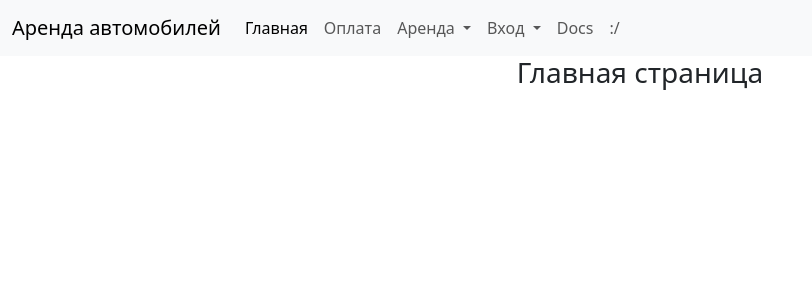
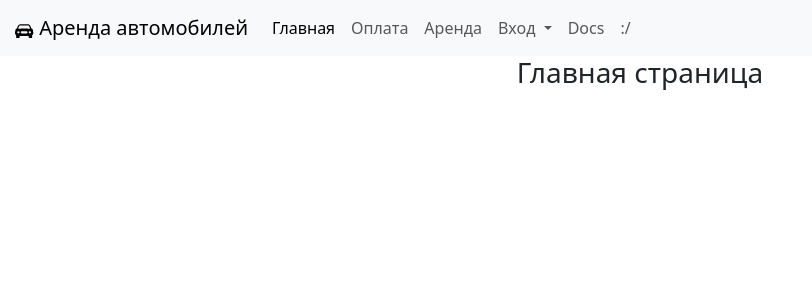
Before and after one commit to piton0pito/FastAPI_2.0, a FastAPI app: page /account in a window 1280 px wide. Shown: the top 300 px of the page, without its empty margins (0-812 px from the left). Run offline with FastAPI, Linux system fonts and the light colour scheme; parts of the project's set-up code (start-up, migrations or seed data) failed here and were passed over.

Commit message:
fix 16.07.2024-11:55

```diff
--- a/app/templates/navbar.html
+++ b/app/templates/navbar.html
@@ -1,6 +1,13 @@
 <nav class="navbar navbar-expand-lg bg-body-tertiary">
     <div class="container-fluid">
-      <a class="navbar-brand" href="/">Аренда автомобилей</a>
+      <a class="navbar-brand" href="/">
+        <i class="bi bi-car-front-fill">
+          <svg xmlns="http://www.w3.org/2000/svg" width="22" height="16" fill="currentColor" class="bi bi-car-front-fill" viewBox="0 0 14 14">
+            <path d="M2.52 3.515A2.5 2.5 0 0 1 4.82 2h6.362c1 0 1.904.596 2.298 1.515l.792 1.848c.075.175.21.319.38.404.5.25.855.715.965 1.262l.335 1.679q.05.242.049.49v.413c0 .814-.39 1.543-1 1.997V13.5a.5.5 0 0 1-.5.5h-2a.5.5 0 0 1-.5-.5v-1.338c-1.292.048-2.745.088-4 .088s-2.708-.04-4-.088V13.5a.5.5 0 0 1-.5.5h-2a.5.5 0 0 1-.5-.5v-1.892c-.61-.454-1-1.183-1-1.997v-.413a2.5 2.5 0 0 1 .049-.49l.335-1.68c.11-.546.465-1.012.964-1.261a.8.8 0 0 0 .381-.404l.792-1.848ZM3 10a1 1 0 1 0 0-2 1 1 0 0 0 0 2m10 0a1 1 0 1 0 0-2 1 1 0 0 0 0 2M6 8a1 1 0 0 0 0 2h4a1 1 0 1 0 0-2zM2.906 5.189a.51.51 0 0 0 .497.731c.91-.073 3.35-.17 4.597-.17s3.688.097 4.597.17a.51.51 0 0 0 .497-.731l-.956-1.913A.5.5 0 0 0 11.691 3H4.309a.5.5 0 0 0-.447.276L2.906 5.19Z"/>
+          </svg>
+        </i>
+        Аренда автомобилей
+      </a>
       <button class="navbar-toggler" type="button" data-bs-toggle="collapse" data-bs-target="#navbarNav" aria-controls="navbarNav" aria-expanded="false" aria-label="Toggle navigation">
         <span class="navbar-toggler-icon"></span>
       </button>
@@ -17,7 +24,9 @@
                 </a>
                 <ul class="dropdown-menu">
                   <li><a class="dropdown-item" href="/all_users">Все пользователи</a></li>
-                  <li><a class="dropdown-item" href="#">Роли</a></li>
+                  <li><a class="dropdown-item" href="/verify_user">Подтверждение пользователя</a></li>
+                  <li><a class="dropdown-item" href="/BAN_user">Блокировка пользователя</a></li>
+                  <li><a class="dropdown-item" href="/make_super_user">Добавление администратора</a></li>
                 </ul>
               </li>
               <li class="nav-item dropdown">
@@ -25,7 +34,7 @@
                   Машины
                 </a>
                 <ul class="dropdown-menu">
-                  <li><a class="dropdown-item" href="#">Статус</a></li>
+                  <li><a class="dropdown-item" href="/status">Статус</a></li>
                   <li><a class="dropdown-item" href="/add_car">Добавление машин</a></li>
                   <li><a class="dropdown-item" href="/del_car">Удаление машин</a></li>
                 </ul>
@@ -38,14 +47,8 @@
             <li class="nav-item">
               <a class="nav-link" href="/payments">Оплата</a>
             </li>
-            <li class="nav-item dropdown">
-              <a class="nav-link dropdown-toggle" href="/" role="button" data-bs-toggle="dropdown" aria-expanded="false">
-                Аренда
-              </a>
-              <ul class="dropdown-menu">
-                <li><a class="dropdown-item" href="/start_rent">Начать аренду</a></li>
-                <li><a class="dropdown-item" href="/end_rent">Закончить аренду</a></li>
-              </ul>
+            <li class="nav-item">
+              <a class="nav-link" href="/rent">Аренда</a>
             </li>
             {% if request.cookies.get("access_token") %}
               <li class="nav-item">
@@ -70,7 +73,6 @@
               <a class="nav-link" href="/random_meme/">:/</a>
             </li>
           {% endif %}
-
         </ul>
       </div>
     </div>
```
